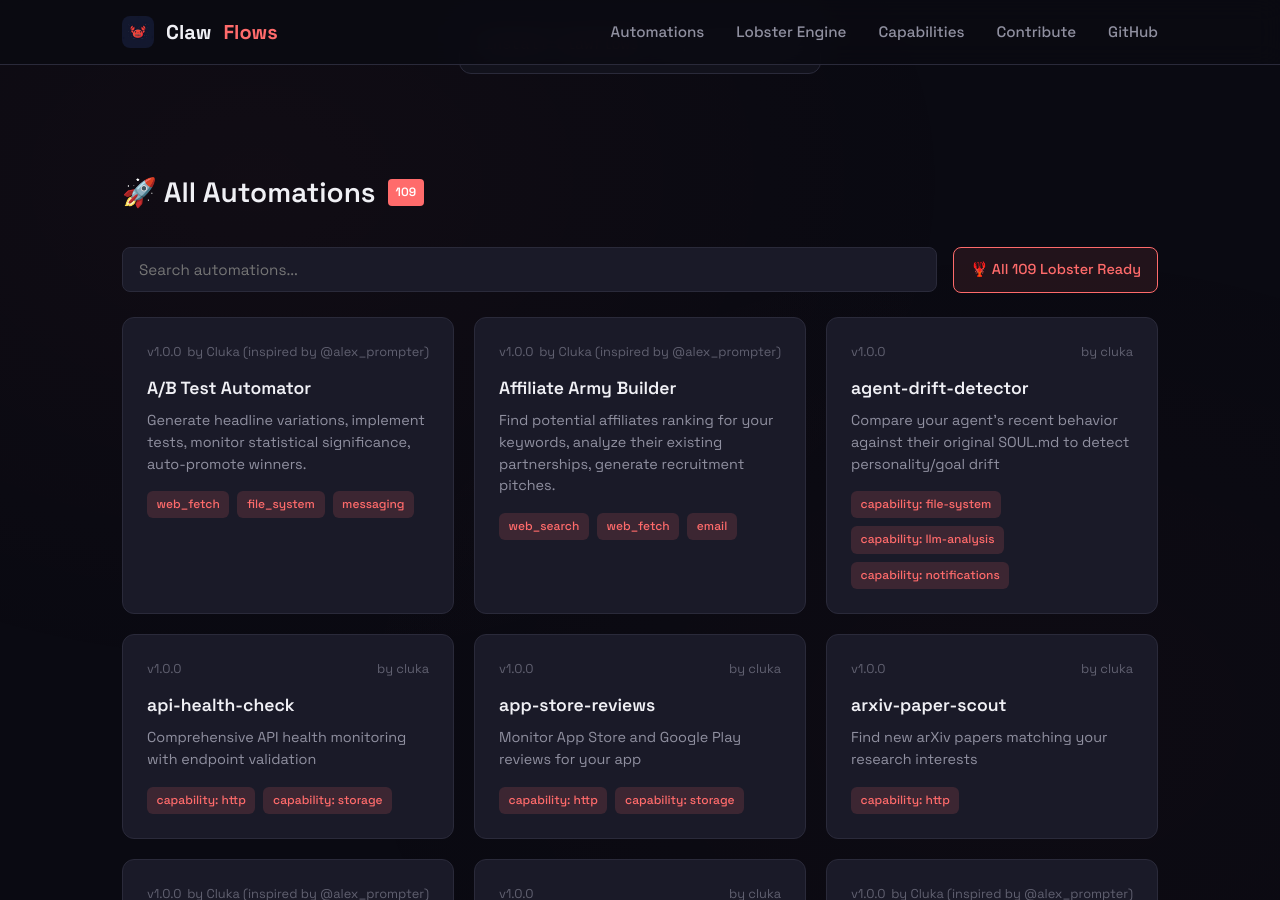
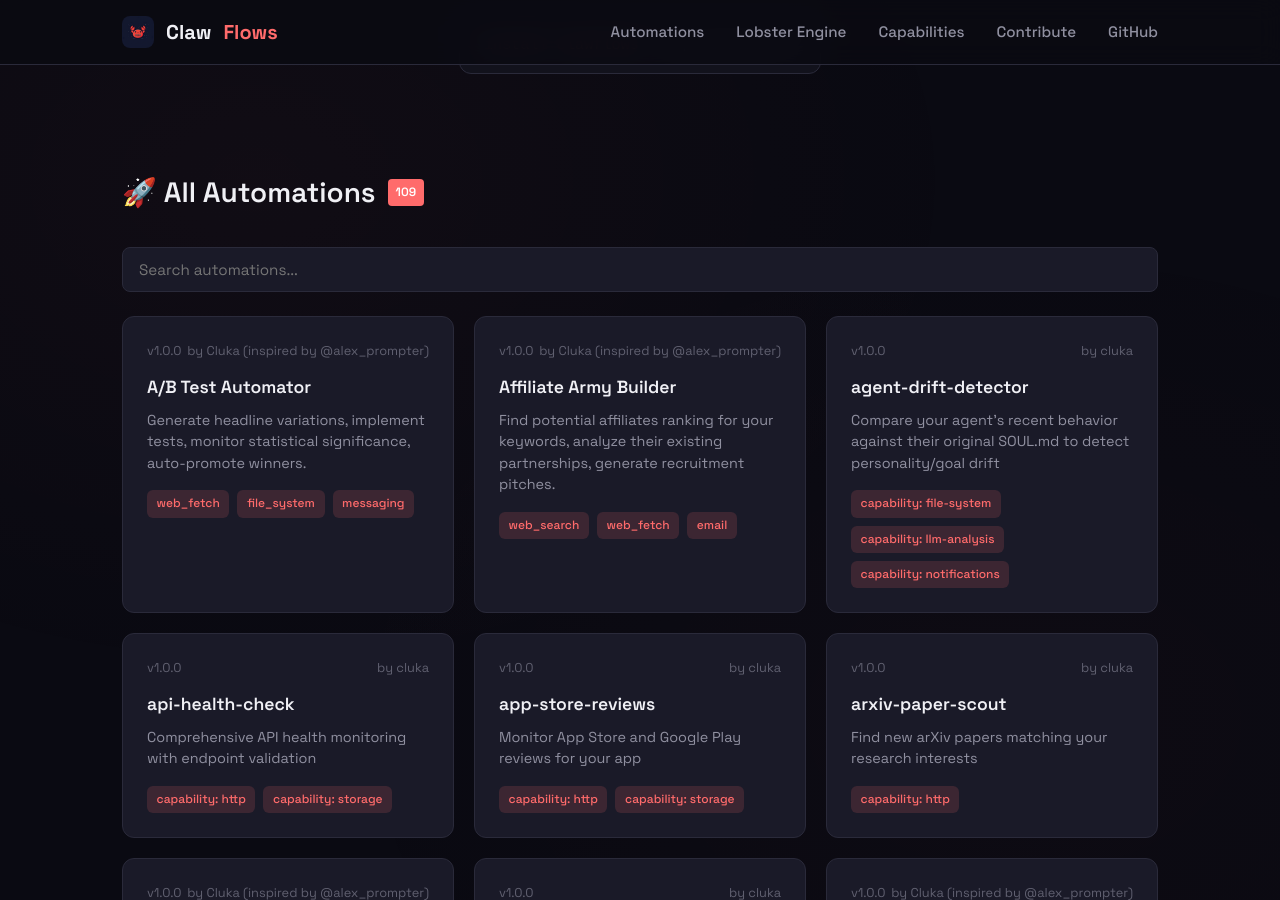
Before and after one commit to Cluka-399/clawflows-registry, a Jekyll site: the page index.html, which Jekyll copies as it is, in a window 1280 px wide and 900 px high, scrolled down 550 px. Built offline with Jekyll 4.4.1, drawn with Linux system fonts in a browser that asks for light colours; comment, search, counter and statistics services are not loaded.

Commit message:
Remove Lobster Ready badge from automations section

```diff
--- a/index.html
+++ b/index.html
@@ -857,15 +857,12 @@
           <h2>🚀 All Automations <span id="automation-count" class="badge">109</span></h2>
         </div>
 
-        <div style="display: flex; gap: 1rem; margin-bottom: 1.5rem; flex-wrap: wrap; align-items: center;">
+        <div style="margin-bottom: 1.5rem;">
           <input type="text" id="search-box" placeholder="Search automations..." style="
-            flex: 1; min-width: 200px; padding: 0.75rem 1rem; border-radius: 8px;
+            width: 100%; padding: 0.75rem 1rem; border-radius: 8px;
             background: var(--bg-card); border: 1px solid var(--border); color: var(--text-primary);
-            font-family: inherit; font-size: 0.95rem; outline: none;
+            font-family: inherit; font-size: 0.95rem; outline: none; box-sizing: border-box;
           " oninput="filterAutomations()" onfocus="this.style.borderColor='var(--accent)'" onblur="this.style.borderColor='var(--border)'">
-          <span style="padding: 0.65rem 1rem; border-radius: 8px; background: rgba(255,107,107,0.1);
-            border: 1px solid var(--accent); color: var(--accent);
-            font-size: 0.9rem; font-weight: 500;">🦞 All 109 Lobster Ready</span>
         </div>
 
         <div id="automations-grid" class="automations-grid">
```
